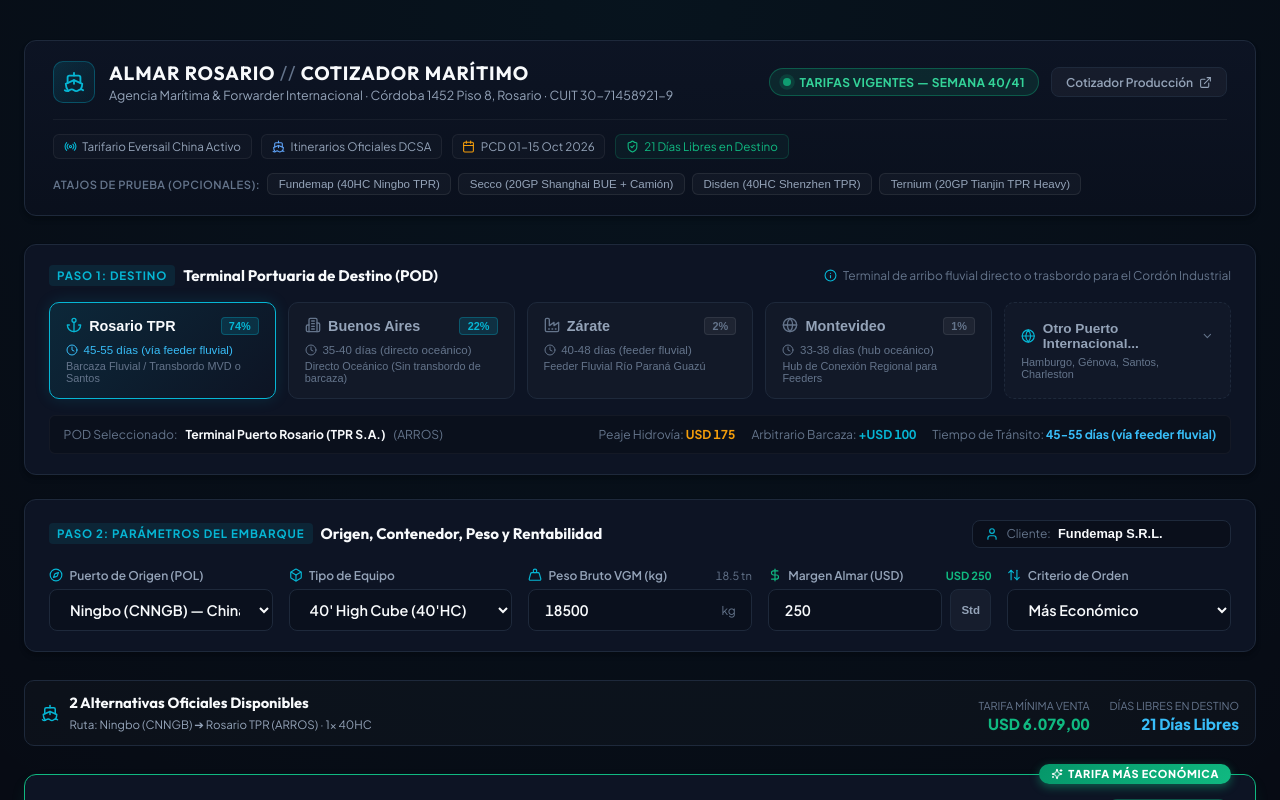
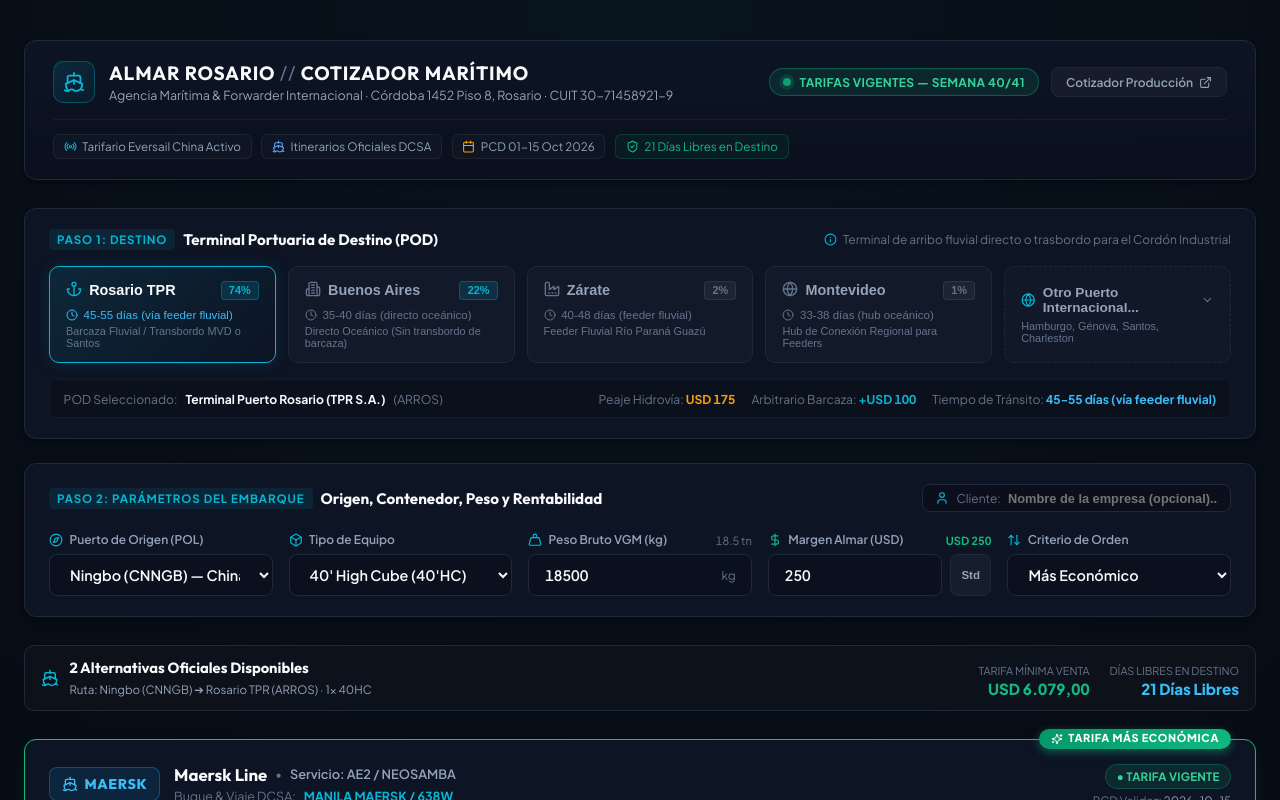
Before and after one commit to FranBondino/multinaviera-cotizacion, a Next.js app: page /demo in a window 1280 px wide. Shown: the top 800 px of the page. Built offline with nearby package versions, Linux system fonts and the light colour scheme.

Commit message:
fix(demo): start with completely neutral empty client input and remove client preset buttons

```diff
--- a/app/demo/page.js
+++ b/app/demo/page.js
@@ -34,56 +34,8 @@
   ExternalLink
 } from 'lucide-react';
 
-// Real commercial presets representing frequent operations
-const OPERATIONAL_PRESETS = [
-  {
-    id: 'preset-fundemap',
-    label: 'Fundemap (40HC Ningbo TPR)',
-    clientName: 'Fundemap S.R.L.',
-    origin: 'CNNGB',
-    destination: 'ARROS',
-    equipment: '40HC',
-    weightKg: 18500,
-    marginUSD: 250,
-    includeRoadFreight: false,
-  },
-  {
-    id: 'preset-secco',
-    label: 'Secco (20GP Shanghai BUE + Camión)',
-    clientName: 'Industrias Secco S.A.',
-    origin: 'CNSHA',
-    destination: 'ARBUE',
-    equipment: '20GP',
-    weightKg: 22400, // > 20 tn to trigger HWS alert
-    marginUSD: 200,
-    includeRoadFreight: true,
-  },
-  {
-    id: 'preset-disden',
-    label: 'Disden (40HC Shenzhen TPR)',
-    clientName: 'Disden S.A.',
-    origin: 'CNSZX',
-    destination: 'ARROS',
-    equipment: '40HC',
-    weightKg: 19800,
-    marginUSD: 250,
-    includeRoadFreight: false,
-  },
-  {
-    id: 'preset-ternium',
-    label: 'Ternium (20GP Tianjin TPR Heavy)',
-    clientName: 'Ternium Siderar S.A.',
-    origin: 'CNTXG',
-    destination: 'ARROS',
-    equipment: '20GP',
-    weightKg: 24500, // Heavy weight
-    marginUSD: 200,
-    includeRoadFreight: false,
-  },
-];
-
 export default function DemoPage() {
-  // 1. Reactive State
+  // 1. Reactive State (Starts completely neutral with no preset or client pre-filled)
   const [selectedDestination, setSelectedDestination] = useState('ARROS');
   const [origin, setOrigin] = useState('CNNGB');
   const [equipment, setEquipment] = useState('40HC');
@@ -91,8 +43,7 @@
   const [marginUSD, setMarginUSD] = useState(250);
   const [includeRoadFreight, setIncludeRoadFreight] = useState(false);
   const [sortBy, setSortBy] = useState('cheapest');
-  const [clientName, setClientName] = useState('Fundemap S.R.L.');
-  const [activePreset, setActivePreset] = useState(null);
+  const [clientName, setClientName] = useState('');
 
   // Modal states
   const [modalType, setModalType] = useState(null); // 'cost' | 'whatsapp' | 'pdf' | 'kipintoch' | 'spot'
@@ -111,29 +62,11 @@
   // Switch equipment helper to adjust default margin automatically
   const handleEquipmentChange = (newEquip) => {
     setEquipment(newEquip);
-    setActivePreset(null);
     if (newEquip === '20GP') {
       setMarginUSD(200);
     } else if (newEquip === '40HC') {
       setMarginUSD(250);
     }
-  };
-
-  // Apply quick preset
-  const handleSelectPreset = (preset) => {
-    if (!preset) {
-      setActivePreset(null);
-      return;
-    }
-    setActivePreset(preset.id);
-    setClientName(preset.clientName);
-    setOrigin(preset.origin);
-    setSelectedDestination(preset.destination);
-    setEquipment(preset.equipment);
-    setCargoWeightKg(preset.weightKg);
-    setMarginUSD(preset.marginUSD);
-    setIncludeRoadFreight(preset.includeRoadFreight);
-    showToast(`🎯 Parámetros cargados: ${preset.clientName}`);
   };
 
   // Compute live quotes from verified Eversail W40/W41 dataset
@@ -200,52 +133,30 @@
   return (
     <main style={{ maxWidth: '1280px', margin: '0 auto' }}>
       {/* 1. Header */}
-      <DemoHeader
-        activePreset={activePreset}
-        onSelectPreset={handleSelectPreset}
-        presets={OPERATIONAL_PRESETS}
-      />
+      <DemoHeader />
 
       {/* 2. Destination Port Selector Chips */}
       <PortSelectorChips
         selectedDestination={selectedDestination}
-        onSelectDestination={(dest) => {
-          setSelectedDestination(dest);
-          setActivePreset(null);
-        }}
+        onSelectDestination={setSelectedDestination}
         includeRoadFreight={includeRoadFreight}
-        onToggleRoadFreight={(val) => {
-          setIncludeRoadFreight(val);
-          setActivePreset(null);
-        }}
+        onToggleRoadFreight={setIncludeRoadFreight}
       />
 
       {/* 3. Parameter & Filter Bar */}
       <FilterBar
         origin={origin}
-        onChangeOrigin={(orig) => {
-          setOrigin(orig);
-          setActivePreset(null);
-        }}
+        onChangeOrigin={setOrigin}
         equipment={equipment}
         onChangeEquipment={handleEquipmentChange}
         cargoWeightKg={cargoWeightKg}
-        onChangeCargoWeight={(w) => {
-          setCargoWeightKg(w);
-          setActivePreset(null);
-        }}
+        onChangeCargoWeight={setCargoWeightKg}
         marginUSD={marginUSD}
-        onChangeMargin={(m) => {
-          setMarginUSD(m);
-          setActivePreset(null);
-        }}
+        onChangeMargin={setMarginUSD}
         sortBy={sortBy}
         onChangeSortBy={setSortBy}
         clientName={clientName}
-        onChangeClientName={(c) => {
-          setClientName(c);
-          setActivePreset(null);
-        }}
+        onChangeClientName={setClientName}
       />
 
       {/* 4. Live Results Header & Metrics Bar */}
--- a/components/demo/DemoHeader.js
+++ b/components/demo/DemoHeader.js
@@ -12,7 +12,7 @@
   Layers
 } from 'lucide-react';
 
-export default function DemoHeader({ activePreset, onSelectPreset, presets = [] }) {
+export default function DemoHeader() {
   return (
     <header className="glass-panel" style={{
       marginBottom: '1.75rem',
@@ -197,42 +197,6 @@
             <span>21 Días Libres en Destino</span>
           </div>
         </div>
-
-        {/* Quick Presets for Key Clients */}
-        {presets.length > 0 && (
-          <div style={{ display: 'flex', alignItems: 'center', gap: '0.45rem', flexWrap: 'wrap' }}>
-            <span style={{ fontSize: '0.7rem', color: 'var(--text-dim)', fontWeight: 600, textTransform: 'uppercase', letterSpacing: '0.04em' }}>
-              Atajos de prueba (opcionales):
-            </span>
-            {presets.map((preset) => {
-              const isSelected = activePreset === preset.id;
-              return (
-                <button
-                  key={preset.id}
-                  onClick={() => onSelectPreset && onSelectPreset(isSelected ? null : preset)}
-                  type="button"
-                  title="Cargar valores de prueba rápidamente"
-                  style={{
-                    display: 'inline-flex',
-                    alignItems: 'center',
-                    gap: '0.3rem',
-                    padding: '0.25rem 0.65rem',
-                    borderRadius: '6px',
-                    fontSize: '0.72rem',
-                    fontWeight: isSelected ? 700 : 500,
-                    cursor: 'pointer',
-                    background: isSelected ? 'rgba(6, 182, 212, 0.16)' : 'rgba(255, 255, 255, 0.03)',
-                    border: isSelected ? '1px solid var(--primary)' : '1px solid rgba(255, 255, 255, 0.08)',
-                    color: isSelected ? 'var(--primary)' : 'var(--text-muted)',
-                    transition: 'all 0.2s ease',
-                  }}
-                >
-                  <span>{preset.label}</span>
-                </button>
-              );
-            })}
-          </div>
-        )}
       </div>
     </header>
   );
--- a/components/demo/FilterBar.js
+++ b/components/demo/FilterBar.js
@@ -27,7 +27,7 @@
   onChangeMargin,
   sortBy = 'cheapest',
   onChangeSortBy,
-  clientName = 'Fundemap S.R.L.',
+  clientName = '',
   onChangeClientName,
 }) {
   const is20GP = equipment === '20GP';
@@ -89,7 +89,7 @@
             type="text"
             value={clientName}
             onChange={(e) => onChangeClientName && onChangeClientName(e.target.value)}
-            placeholder="Empresa cliente..."
+            placeholder="Nombre de la empresa (opcional)..."
             style={{
               background: 'transparent',
               border: 'none',
@@ -97,7 +97,7 @@
               color: 'var(--text-main)',
               fontSize: '0.8rem',
               fontWeight: 600,
-              width: '160px',
+              width: '210px',
             }}
           />
         </div>
--- a/components/demo/PdfQuoteModal.js
+++ b/components/demo/PdfQuoteModal.js
@@ -219,7 +219,7 @@
                 Cliente / Razón Social:
               </div>
               <div style={{ fontSize: '1rem', fontWeight: 700, color: '#0f172a', marginTop: '0.15rem' }}>
-                {quote.clientName || 'Cliente Corporativo Almar'}
+                {quote.clientName?.trim() || 'A designar / Cliente'}
               </div>
               <div style={{ fontSize: '0.8rem', color: '#64748b', marginTop: '0.15rem' }}>
                 Atn: Departamento de Comercio Exterior / Compras
--- a/components/demo/SpotInquiryModal.js
+++ b/components/demo/SpotInquiryModal.js
@@ -35,9 +35,9 @@
 
   useEffect(() => {
     if (isOpen && quote) {
-      setClient(quote.clientName || 'Cliente Corporativo Almar');
+      setClient(quote.clientName?.trim() || '');
       const generated = generateSpotTicket({
-        client: quote.clientName || 'Cliente Corporativo Almar',
+        client: quote.clientName?.trim() || 'A designar',
         origin: `${quote.originCode} - ${quote.originName}`,
         destination: `${quote.destinationCode} - ${quote.destinationName}`,
         equipment: quote.equipmentName,
```
Also changed, not shown: lib/demoData.js.
